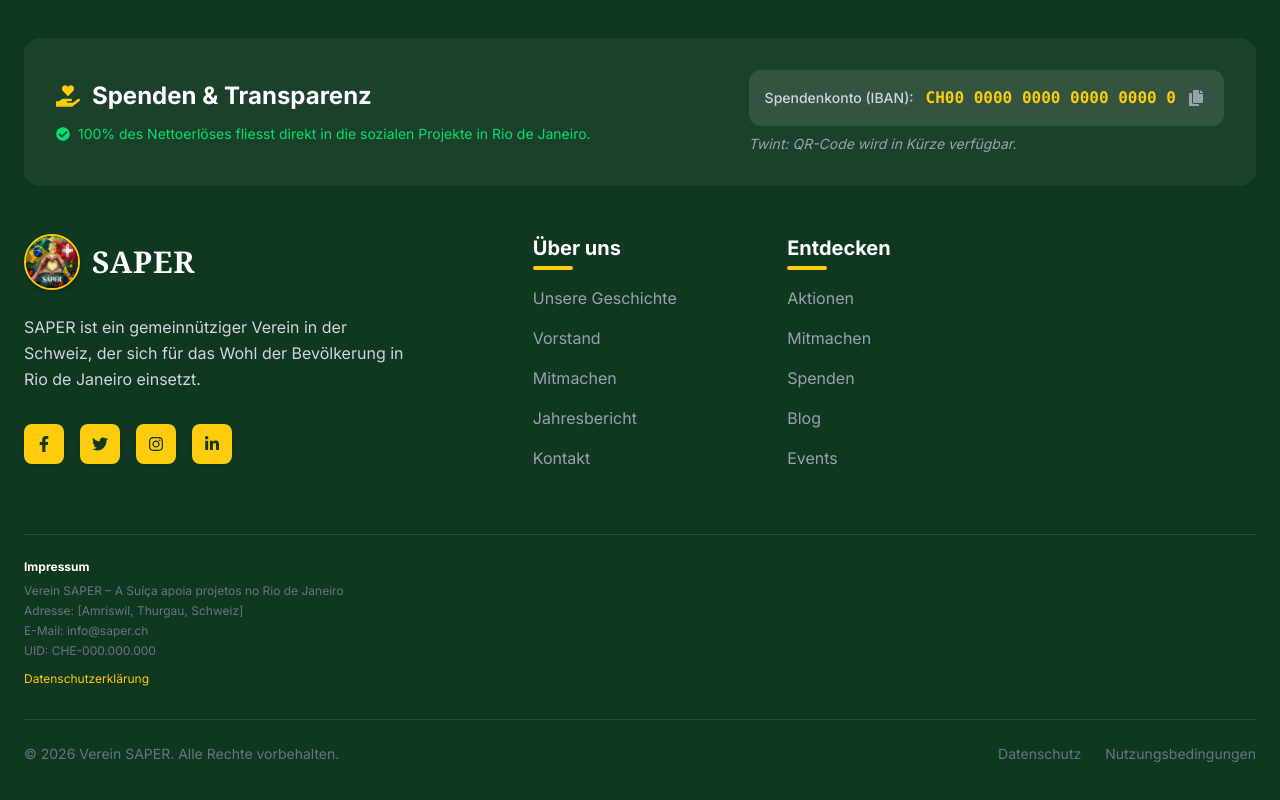
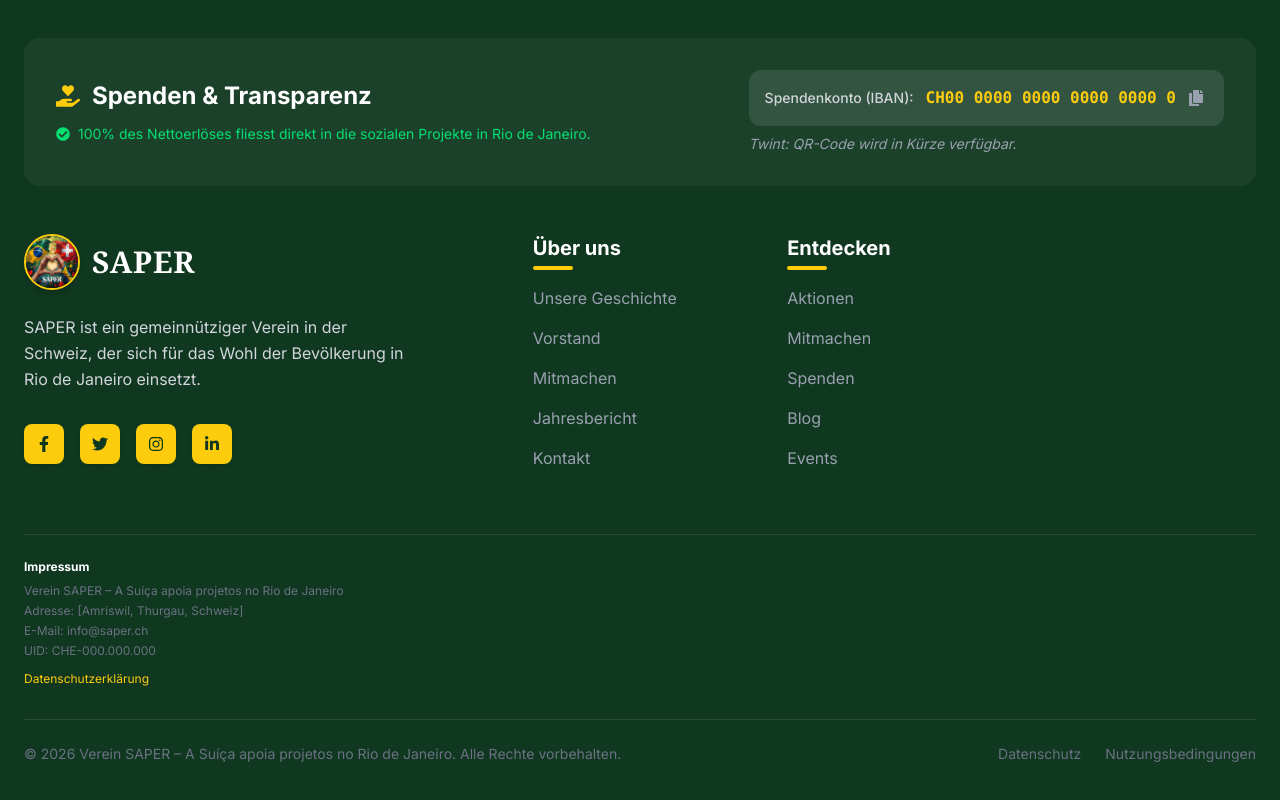
Before and after one commit to axndmathias/saper-ngo, a React (Vite) app: page / in a window 1280 px wide. Shown: the part 6023-6823 px from the top of the page. Built offline with nearby package versions, Linux system fonts and the light colour scheme.

Commit message:
fix: update footer slogan

```diff
--- a/src/components/footer.tsx
+++ b/src/components/footer.tsx
@@ -147,7 +147,7 @@ export function Footer() {
         </div>
 
         <div className="border-t border-white/10 pt-6 flex flex-col md:flex-row items-center justify-between gap-4 text-sm text-gray-500">
-          <p>{t("© 2026 Verein SAPER. Alle Rechte vorbehalten.", "© 2026 Associação SAPER. Todos os direitos reservados.")}</p>
+          <p>{t("© 2026 Verein SAPER – A Suíça apoia projetos no Rio de Janeiro. Alle Rechte vorbehalten.", "© 2026 Associação SAPER – A Suíça apoia projetos no Rio de Janeiro. Todos os direitos reservados.")}</p>
           <div className="flex gap-6">
             <a href="#datenschutz" className="hover:text-white transition-colors">{t("Datenschutz", "Privacidade")}</a>
             <a href="#" className="hover:text-white transition-colors">{t("Nutzungsbedingungen", "Termos de uso")}</a>
```
